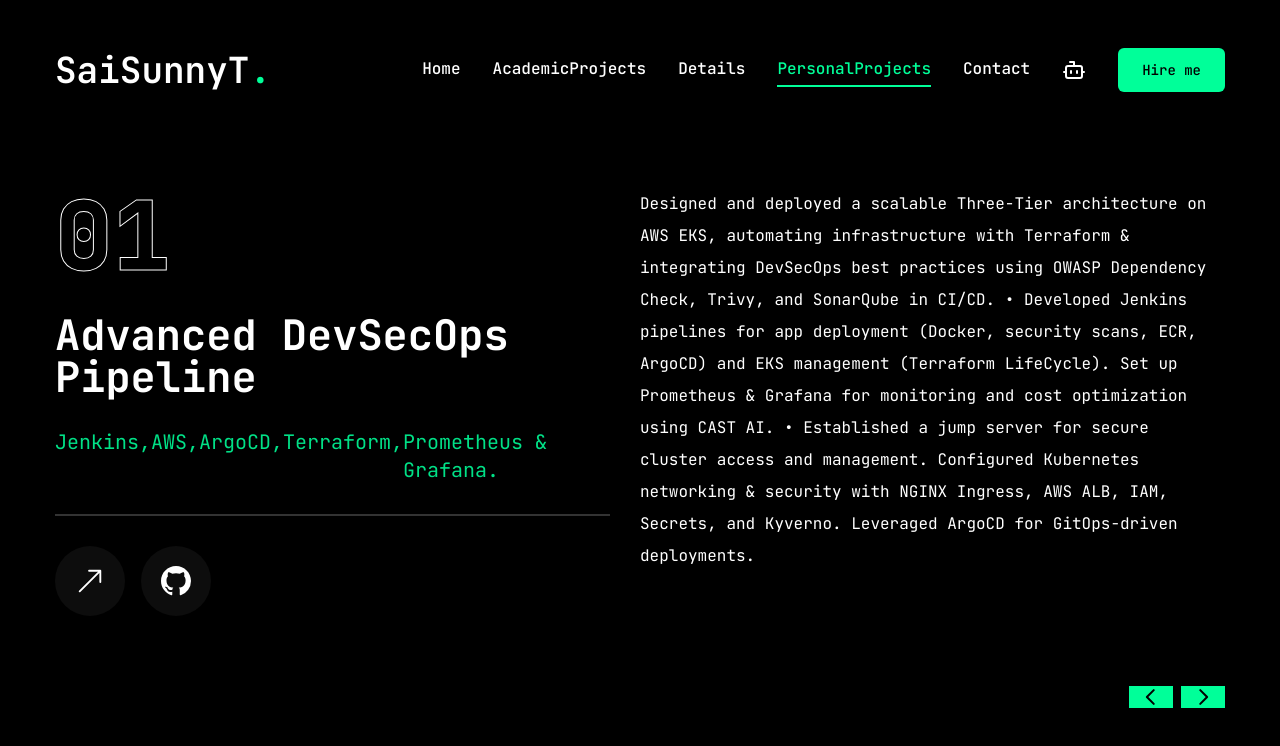
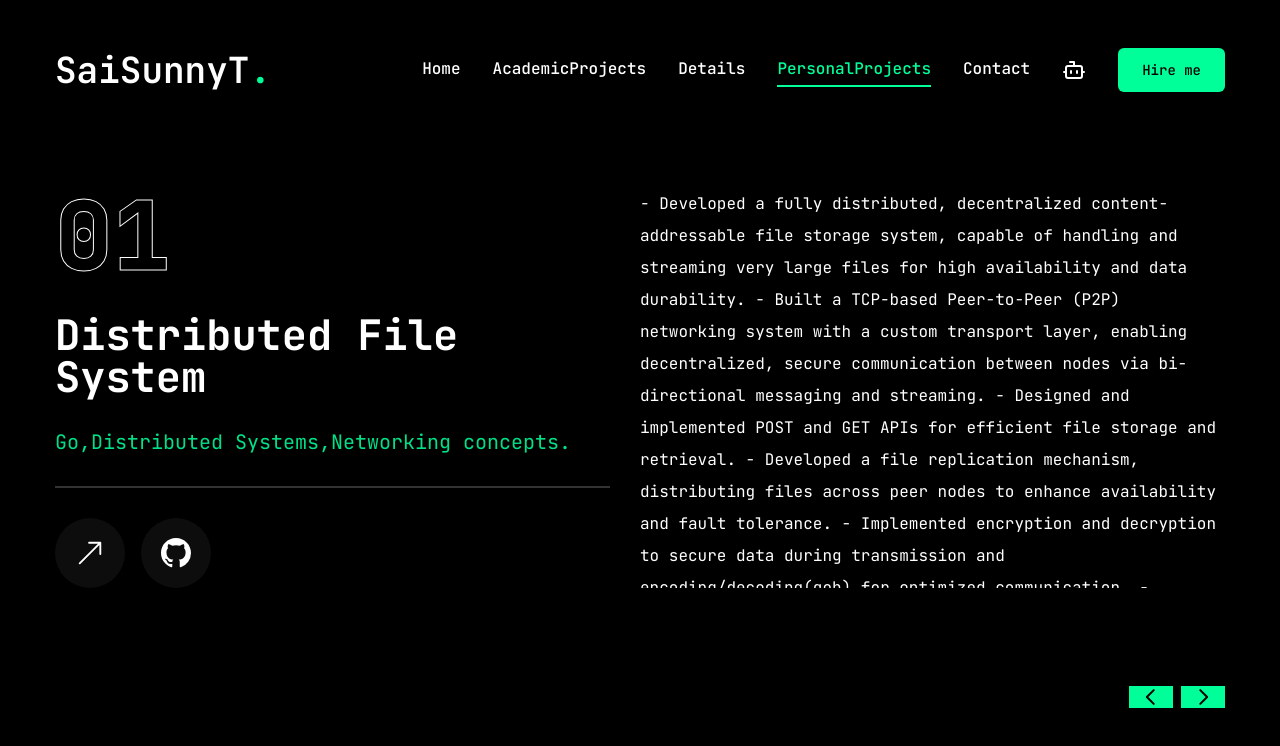
Before and after one commit to sunnyashlesh16/My-Portfolio, a Next.js app: page /personalProjects in a window 1280 px wide. Shown: the top 746 px of the page. Built offline with nearby package versions, Linux system fonts and the light colour scheme.

Commit message:
Updates to projects

```diff
--- a/app/personalProjects/page.jsx
+++ b/app/personalProjects/page.jsx
@@ -12,8 +12,75 @@
 import Link from "next/link";
 
 const projects = [
+      {
+        num:'01',
+        category: 'Distributed File System',
+        title: '',
+        description:`- Developed a fully distributed, decentralized content-addressable file storage system, capable of handling and streaming very large files for high availability and data durability.
+- Built a TCP-based Peer-to-Peer (P2P) networking system with a custom transport layer, enabling decentralized, secure communication between nodes via bi-directional messaging and streaming.
+- Designed and implemented POST and GET APIs for efficient file storage and retrieval.
+- Developed a file replication mechanism, distributing files across peer nodes to enhance availability and fault tolerance.
+- Implemented encryption and decryption to secure data during transmission and encoding/decoding(gob) for optimized communication.
+- Enabled multi-writer support, allowing multiple nodes to write data concurrently while maintaining consistency.
+- Introduced a control frame using bit messages to distinguish between messaging and streaming operations.
+- Utilized waiting groups to efficiently synchronize and manage parallel operations.
+- Future enhancements will include adding update and delete operations.
+`,
+        stack:[
+            {
+                name: "Go"
+            },
+            {
+                name: "Distributed Systems"
+            },
+            {
+                name: "Networking concepts"
+            }
+        ],
+        live: "",
+        github: 'https://github.com/sunnyashlesh16/go-distributedFileSystem',
+    },
     {
-        num:'01',
+        num:'02',
+        category: 'Voice Ai & Conversational AI Agents',
+        title: '',
+        description:`Voice AI Agent:
+Configures a Twilio phone number to forward calls, encoding audio as base64 and sending it to a server via ngrok. ngrok forwards audio to a local Flask application, which greets the caller and handles the call flow using Twiml. Streams audio to a WebSocket route, decodes base64, and sends it to AssemblyAI for transcription using the Mulawa algorithm. AssemblyAI processes audio in real-time, printing partial and final transcripts on the terminal.
+---
+Conversational AI Agent:
+Eleven Labs generates an audio greeting streamed to the customer. Customer inputs are captured via microphone, transcribed by AssemblyAI. Transcribed text is passed to the Gemini pro model, which generates a response. The response is converted to speech by Eleven Labs and played back to the user.
+Plans to add features like managing database queries and booking appointments.
+
+Future Enhacements:
+These projects can be extended to improve various functionalities in the future like adding a conversational way, booking, creating events in calendar, and db setup.
+
+System Design:
+https://lucid.app/lucidchart/808b5a91-18ee-4360-a9ba-c90918fffde4/view`,
+        stack:[
+            {
+                name: "Gemini AI"
+            },
+            {
+                name: "Python"
+            },
+            {
+                name: "Twilio"
+            },
+            {
+                name: "AssemblyAI"
+            },
+            {
+                name:"Flask"
+            },
+            {
+                name:"Eleven Labs"
+            }
+        ],
+        live: "",
+        github: 'https://github.com/sunnyashlesh16/voice-ai-agent',
+    },
+    {
+        num:'03',
         category: 'Advanced DevSecOps Pipeline',
         title: '',
         description:`Designed and deployed a scalable Three-Tier architecture on AWS EKS, automating infrastructure with Terraform
@@ -44,7 +111,7 @@
         github: 'https://github.com/sunnyashlesh16/devsecops-pipeline',
     },
     {
-        num:'02',
+        num:'04',
         category: 'Real Time Data Warehousing',
         title: '',
         description:`Designed and implemented a real-time ETL data warehouse architecture leveraging Apache Airflow, Kafka, and
@@ -79,7 +146,7 @@
         github: 'https://github.com/sunnyashlesh16/datawarehouse',
     },
     {
-        num:'03',
+        num:'05',
         category: 'FullStack Project',
         title: 'Beat Box',
         description:`Developed a full-stack Beat Box Application leveraging Next.js 13.4 and React for a responsive user interface, styled with Tailwind CSS.
@@ -113,7 +180,7 @@
     },
 
     {
-        num:'04',
+        num:'06',
         category: 'Ai Portfolio',
         title: 'My Portfolio',
         description:`Developed a dynamic Next.js 14 & React application featuring advanced AI integrations and modern styling with Tailwind css.
@@ -145,7 +212,7 @@
     },
 
     {
-        num:'05',
+        num:'07',
         category: 'SheRise',
         title: 'Women’s Finance Hub',
         description:`Developed a full-stack web and mobile application using Android Studio with Java for the mobile app and Flask with MySQL for the backend, leveraging RESTful APIs to streamline loan applications, enhance financial management for women beneficiaries, and ensure a seamless user experience across all platforms.
--- a/components/Socials.jsx
+++ b/components/Socials.jsx
@@ -6,7 +6,7 @@
 
 const socials = [
     {icon: <FaGithub/>, path: "https://github.com/sunnyashlesh16"},
-    {icon: <FaLinkedinIn/>, path: "https://www.linkedin.com/in/sai-sunny-aashlesh-togarucheeti-336309297/"},
+    {icon: <FaLinkedinIn/>, path: "https://www.linkedin.com/in/sai-sunny-aashlesh-togarucheeti-336309297"},
     {icon: <SiBento/>, path: "https://bento.me/saisunny"},
     {icon: <FaInstagram/>, path: "https://www.instagram.com/saisunny_16"},
 ];
```
